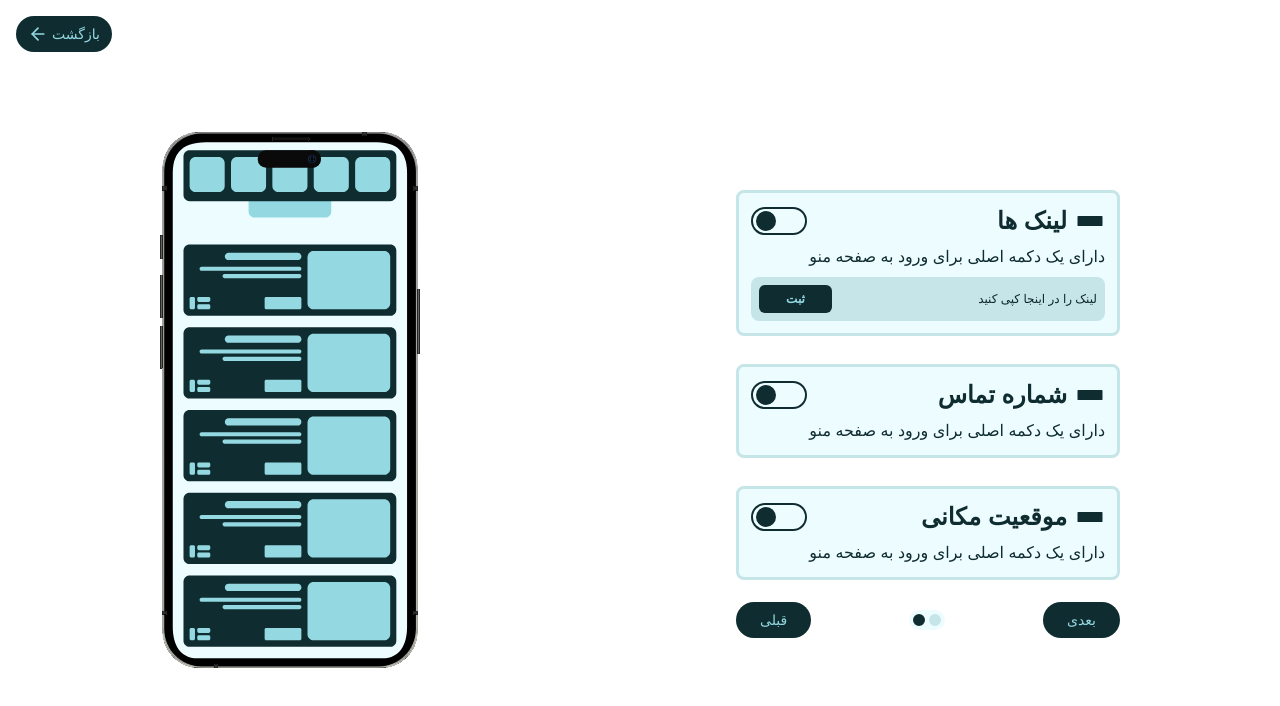
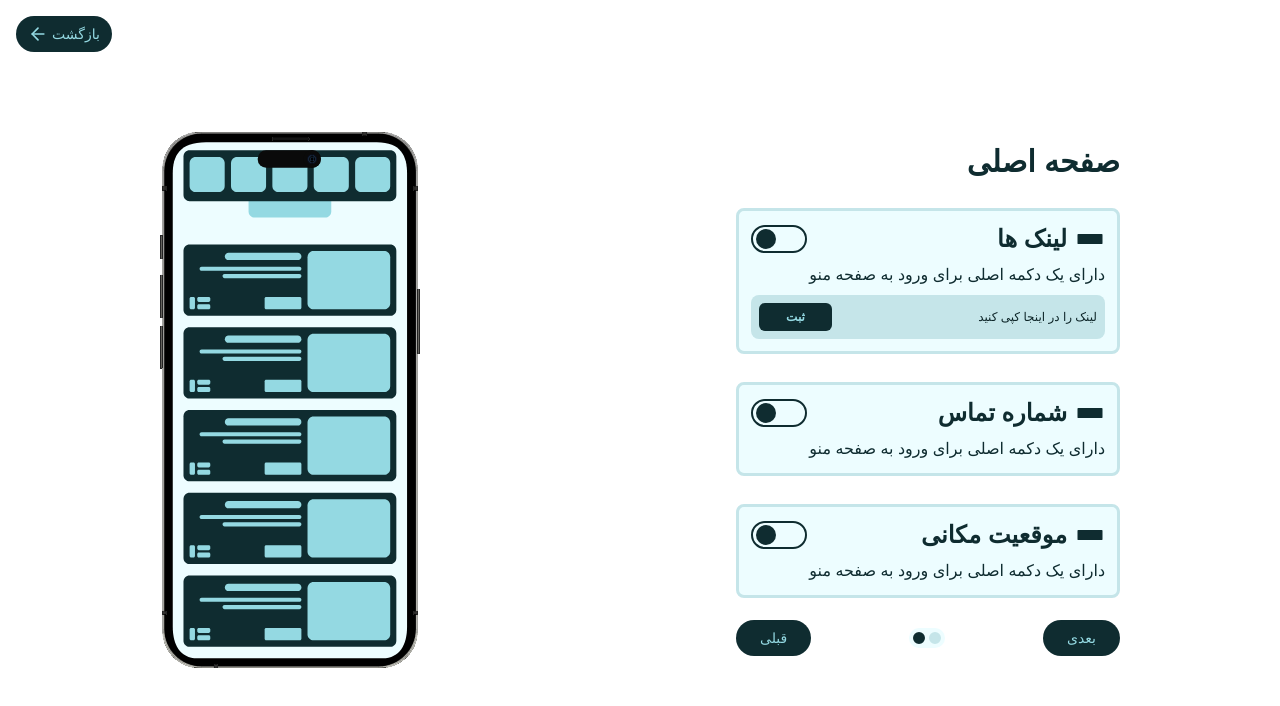
Before and after one commit to navid-az/menumaker, a Next.js app in the folder frontend/core/: page /builder in a window 1280 px wide. Shown: the top 706 px of the page. Built offline with nearby package versions, Linux system fonts and the light colour scheme; a web font is replaced by a local one.

Commit message:
[FRONT][FEATURE]  animated section's title

```diff
--- a/frontend/core/src/app/(creator)/builder/components/builderForm.js
+++ b/frontend/core/src/app/(creator)/builder/components/builderForm.js
@@ -83,9 +83,10 @@ export default function Form({ title }) {
   // will change depending on which changeStepBtn has been clicked(next/prev)
   const [changeStepBtn, setChangeStepBtn] = useState("next");
 
-  const [sectionTitle, setSectionTitle] = useState("");
+  let titles = ["صفحه اصلی", "صفحه آیتم ها", "صفحه سفارشات"];
+  const [sectionTitle, setSectionTitle] = useState();
 
-  const [mainPageType, setMainPageType] = useState("");
+  const [mainPageType, setMainPageType] = useState(titles[0]);
   const [links, setLinks] = useState([]);
 
   // calculating sectionCount
@@ -108,6 +109,11 @@ export default function Form({ title }) {
       ).childNodes.length;
       setCurrentStep(stepCounts);
     }
+    // change section title depending on the current section
+    let currentSectionTitle = document.getElementById("section-title");
+    gsap.to(currentSectionTitle, { x: 200, duration: 0.25, opacity: 0 });
+    setSectionTitle(titles[currentSection - 1]);
+    gsap.to(currentSectionTitle, { x: 0, duration: 0.25, opacity: 1 });
   }, [currentSection]);
 
   useEffect(() => {
@@ -259,7 +265,10 @@ export default function Form({ title }) {
   return (
     <section className="flex flex-col items-end gap-7 transition-all duration-300 ease-in-out">
       {/* form section title  */}
-      <h1 className="text-end text-3xl font-black text-royale-green">
+      <h1
+        id="section-title"
+        className="translate-x-[200px] text-end text-3xl font-black text-royale-green opacity-0"
+      >
         {/* {title} */}
         {sectionTitle}
       </h1>
--- a/frontend/core/src/app/components/goBackBtn.js
+++ b/frontend/core/src/app/components/goBackBtn.js
@@ -8,7 +8,7 @@ export default function GoBackBtn({
 }) {
   return (
     <Link
-      className={`absolute left-4 top-4 flex items-center justify-between gap-1 rounded-full active:scale-90 ${bgc} ${color} px-3 py-2 text-sm font-normal transition-all duration-200 ease-in-out hover:gap-4`}
+      className={`absolute left-4 top-4 flex select-none items-center justify-between gap-1 rounded-full active:scale-90 ${bgc} ${color} px-3 py-2 text-sm font-normal transition-all duration-200 ease-in-out hover:gap-4`}
       href={link}
     >
       <Image
```
